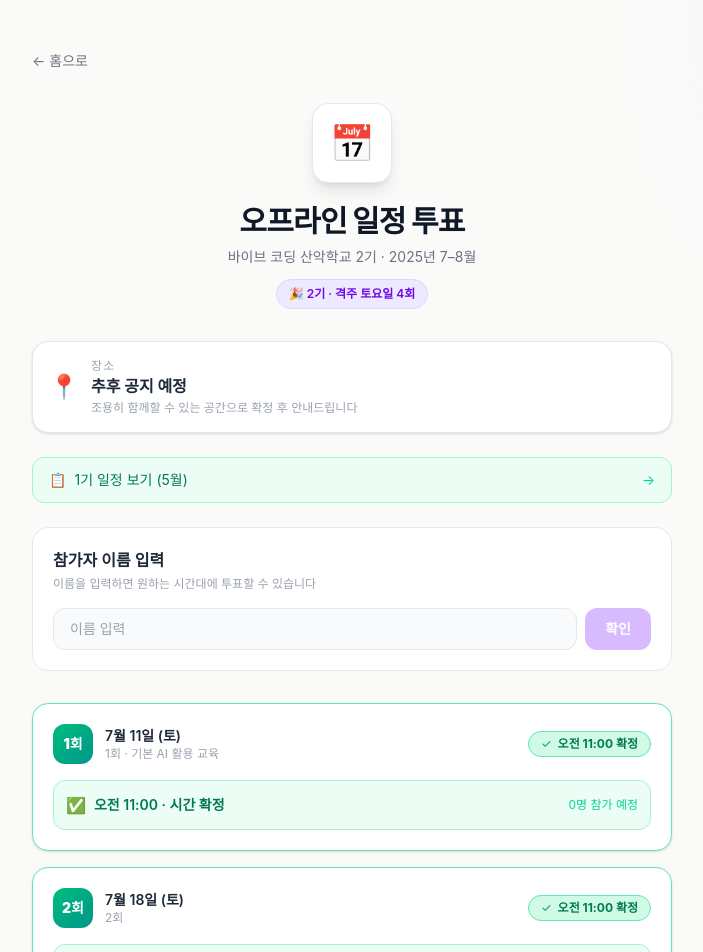
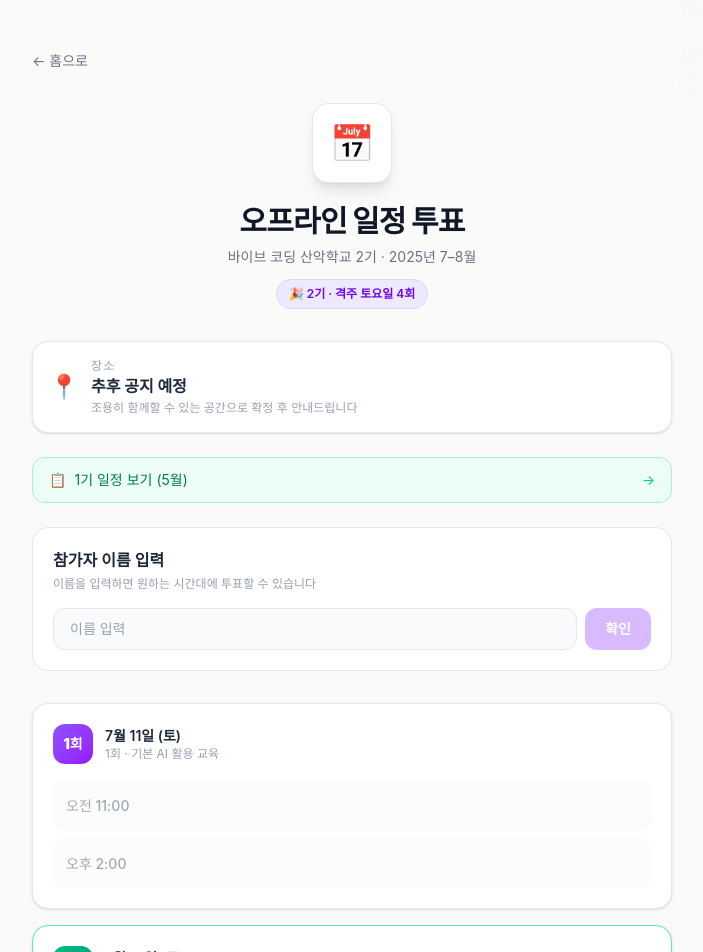
Before and after one commit to everystart2020-eric/vibe-coding-mountain, a Next.js app: page /schedule2 in a window 1280 px wide. Shown: the top 952 px of the page, without its empty margins (288-991 px from the left). Built offline with nearby package versions, Linux system fonts and the light colour scheme; no server answers; the database is empty; a web font is replaced by a local one.

Commit message:
fix: 전원 일치 회차(2회)만 시간 확정 표시

```diff
--- a/src/app/schedule2/page.tsx
+++ b/src/app/schedule2/page.tsx
@@ -14,10 +14,10 @@ type LocationSuggestion = {
 }
 
 const WEEKS = [
-  { week: 11, date: "7월 11일 (토)", label: "1회 · 기본 AI 활용 교육", slots: ["오전 11:00", "오후 2:00"], confirmedSlot: "오전 11:00" },
+  { week: 11, date: "7월 11일 (토)", label: "1회 · 기본 AI 활용 교육", slots: ["오전 11:00", "오후 2:00"] },
   { week: 12, date: "7월 18일 (토)", label: "2회", slots: ["오전 11:00", "오후 2:00"], confirmedSlot: "오전 11:00" },
-  { week: 13, date: "7월 25일 (토)", label: "3회", slots: ["오전 11:00", "오후 2:00"], confirmedSlot: "오전 11:00" },
-  { week: 14, date: "8월 8일 (토)", label: "4회", slots: ["오전 11:00", "오후 2:00"], confirmedSlot: "오전 11:00" },
+  { week: 13, date: "7월 25일 (토)", label: "3회", slots: ["오전 11:00", "오후 2:00"] },
+  { week: 14, date: "8월 8일 (토)", label: "4회", slots: ["오전 11:00", "오후 2:00"] },
 ]
 
 type VoteRecord = { week: number; time_slot: string; name: string }
```
